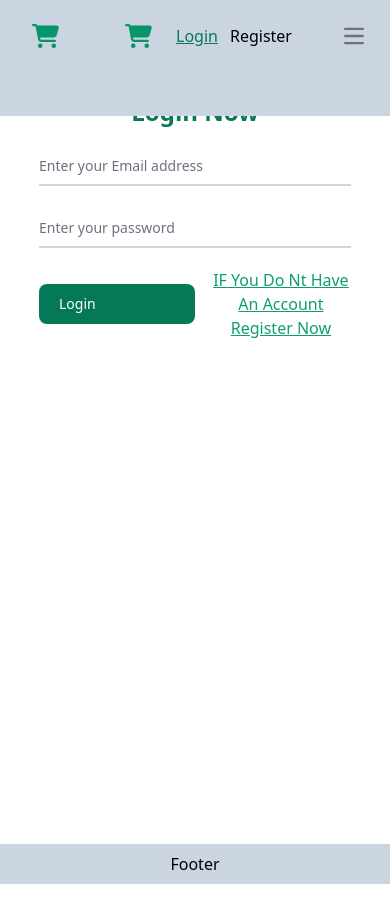
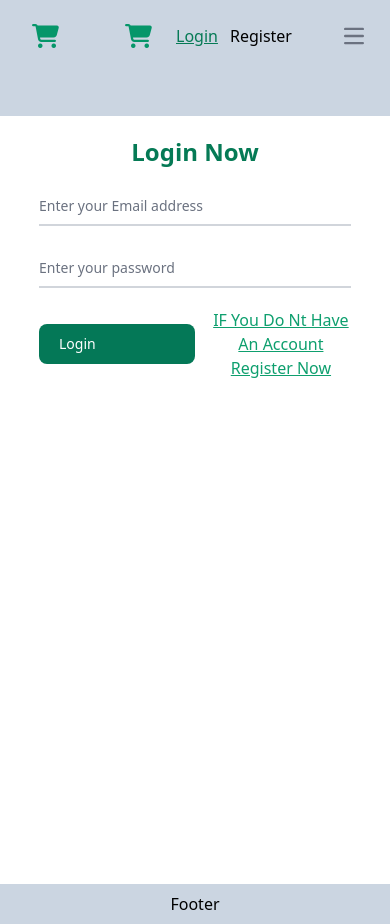
Before and after one commit to AhmedElkorashy/Fresh-Cart, a React (Vite) app: page /#/login in a window 390 px wide. Before the commit the page ends 884 px from the top, so only its background shows below. Built offline with nearby package versions, Linux system fonts and the light colour scheme.

Commit message:
some updates

```diff
--- a/src/components/Layout/Layout.jsx
+++ b/src/components/Layout/Layout.jsx
@@ -9,7 +9,7 @@ export default function Layout() {
   return (
     <>
       <Navbar />
-      <div className="container w-[80%] myFooter mx-auto   py-20 lg:py-12  ">
+      <div className="container w-[80%] myFooter mx-auto mt-10 sm:mt-0   py-20 lg:py-12  ">
         <Outlet />
       </div>
       <Footer />
```
